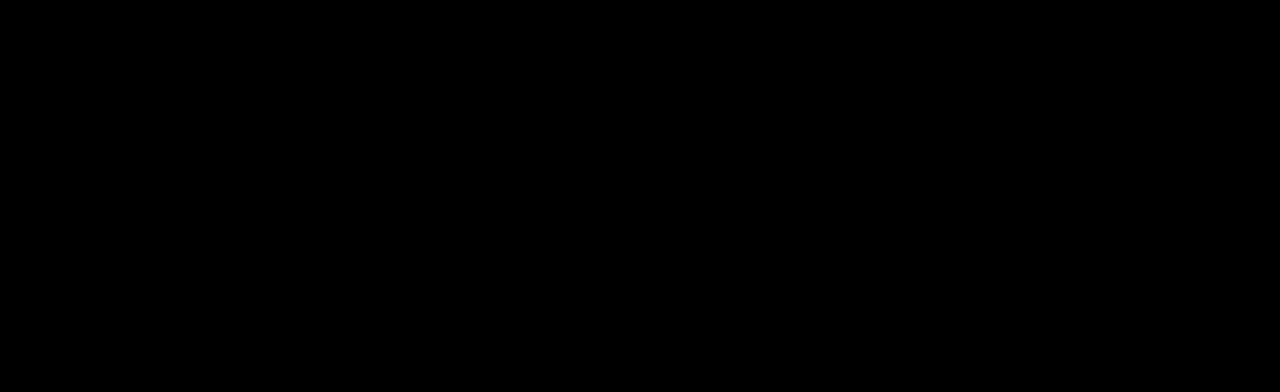
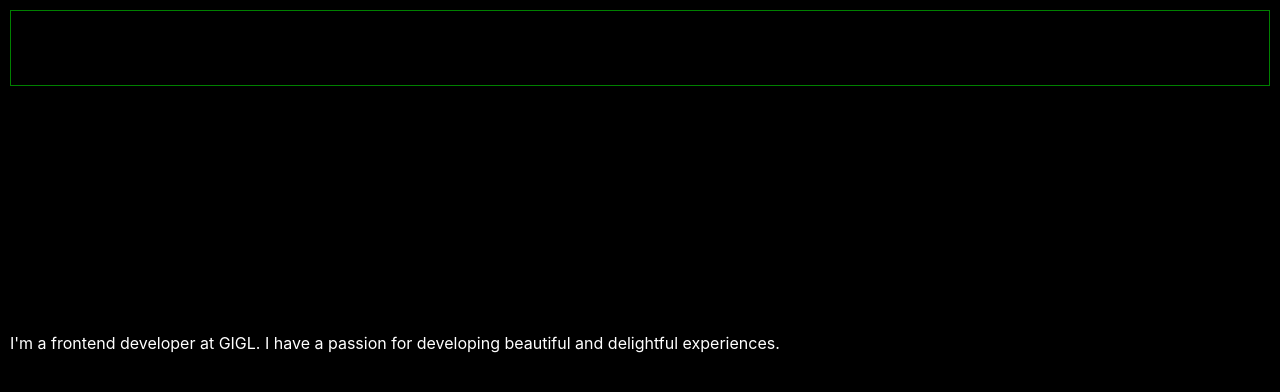
Before and after one commit to bimbowande/portfolio_me, a Next.js app: page / in a window 1280 px wide. Before the commit this address had no page. Shown: the top 392 px of the page. Built offline with nearby package versions, Linux system fonts and the light colour scheme.

Commit message:
landing page structure

```diff
--- /dev/null
+++ b/components/IntroductionText/IntroductionText.tsx
@@ -0,0 +1,21 @@
+import React from 'react'
+import { Container } from '../../styles';
+import { HeaderText } from '../../styles/Fonts';
+import { BodyText } from '../Navbar/styles';
+
+
+export interface IntroTextPropI {
+    title?:string,
+    text?: string
+}
+
+export const IntroductionText: React.FC<IntroTextPropI> = IntroTextPropI => {
+  return (
+    <Container>
+        <HeaderText>{IntroTextPropI?.title}</HeaderText>
+        <BodyText>
+            {IntroTextPropI?.text}
+        </BodyText>
+    </Container>
+  )
+}
--- a/components/Layout/Layout.tsx
+++ b/components/Layout/Layout.tsx
@@ -1,22 +1,24 @@
 import React, { ReactElement} from 'react'
-import { LayoutContainer } from '../../styles'
-import { MetaHead } from '../MetaHead'
-import { Navbar } from '../Navbar/Navbar'
+import { LayoutContainer } from '../../styles';
+import { MetaHead } from '../MetaHead';
+import { Navbar } from '../Navbar/Navbar';
+import {Manifest} from '../../pages/api/manifest'
 
-export interface Props {
-    children?: ReactElement,
-    title?: string
+
+
+export interface LayoutProps {
+    children?: ReactElement
 }
 
-export const Layout : React.FC<Props> = (Props) => {
+export const Layout : React.FC<LayoutProps> = LayoutProps => {
   return (
-   <>
+    <>
      <MetaHead/>
      <>
-     <LayoutContainer>
-        <Navbar title={Props?.title}/>
-        {Props?.children}
-     </LayoutContainer>
+      <LayoutContainer>
+          <Navbar title={Manifest?.personalInfo?.name}/>
+          {LayoutProps?.children}
+      </LayoutContainer>
      </>
    </>
   )
--- a/components/MetaHead/index.tsx
+++ b/components/MetaHead/index.tsx
@@ -8,6 +8,7 @@
             <meta name="description" content="." />
             <meta name="theme-color" content="#0a161c" />
             <meta name="viewport" content="width=device-width, initial-scale=1.0, maximum-scale=1.0, user-scalable=0"/>
+            <link rel="stylesheet" href="https://unicons.iconscout.com/release/v4.0.0/css/line.css"></link>
         </Head>
     )
 }
--- a/components/Navbar/Navbar.tsx
+++ b/components/Navbar/Navbar.tsx
@@ -1,6 +1,7 @@
 import React from 'react';
-import { Container} from '../../styles';
+
 import {HeaderText} from '../../styles/Fonts'
+import { NavContainer, NavIcon, NavIconContainer, NavText } from './styles';
 
 
 export interface NavbarI {
@@ -10,11 +11,14 @@
 
 export const Navbar: React.FC<NavbarI> = (NavbarI) => {
   return (
-    <Container>
+    <NavContainer>
+       <NavText>
         <HeaderText>{NavbarI?.title || `Username not found`}</HeaderText>
-        <div>
+       </NavText>
 
-        </div>
-        </Container>
+        <NavIconContainer>
+          <NavIcon className="uil uil-align-right"></NavIcon>
+        </NavIconContainer>
+    </NavContainer>
   )
 }
--- a/components/Navbar/styles.tsx
+++ b/components/Navbar/styles.tsx
@@ -1 +1,23 @@
 import styled from 'styled-components'
+
+export const NavIcon = styled.i`
+ font-size: 2.2rem
+
+`
+
+export const NavIconContainer =  styled.div`
+  width: 100%;
+  flex: 1
+`
+export const NavContainer =  styled.div`
+  display:flex;
+  width:100%;
+  border:1px solid green;
+`
+export const NavText = styled.div`
+  flex:9;
+`
+export const BodyText = styled.p`
+  color: #fff
+
+`
--- /dev/null
+++ b/components/SocialMedia/SocialMediaDesktop.tsx
@@ -0,0 +1,21 @@
+import React from 'react'
+
+export const SocialMediaDesktop = () => {
+  return (
+    <>
+        <div>
+            <h4>Twitter</h4>
+        </div>
+        <div>
+            <h4>Linkedin</h4>
+        </div>
+        <div>
+            <h4>Medium</h4>
+        </div>
+        <div>
+            <h4>Github</h4>
+        </div>
+    </>
+
+  )
+}
--- a/pages/api/manifest.tsx
+++ b/pages/api/manifest.tsx
@@ -5,7 +5,7 @@
 export const Manifest : ManifestType = {
 
     personalInfo:{
-        name:'',
+        name:'bimbo',
         summary:"I'm a frontend developer at GIGL. I have a passion for developing beautiful and delightful experiences.",
         title:'Frontend Engineer'
     },
--- a/pages/index.tsx
+++ b/pages/index.tsx
@@ -1,12 +1,19 @@
 import type { NextPage } from 'next'
+import { IntroductionText } from '../components/IntroductionText/IntroductionText'
 import { Layout } from '../components/Layout/Layout'
+import { SocialMediaDesktop } from '../components/SocialMedia/SocialMediaDesktop';
+import { Manifest } from './api/manifest';
+import { SectionContainer } from '../styles'
 
 
 
 const Home: NextPage = () => {
   return (
     <Layout>
-       <div>hi</div>
+       <SectionContainer>
+          <SocialMediaDesktop/>
+          <IntroductionText title={Manifest?.personalInfo?.title} text={Manifest?.personalInfo?.summary}/>
+       </SectionContainer>
     </Layout>
   )
 }
--- a/styles/Fonts/index.tsx
+++ b/styles/Fonts/index.tsx
@@ -3,12 +3,6 @@
 import {fontSize} from '../variables';
 
 
-
-
-
-
-
-
 export const HeaderText = styled.h1<HeaderTextI>`
   font-size: ${props=> props.fontSize || fontSize?.largeText };
 `
--- a/styles/index.tsx
+++ b/styles/index.tsx
@@ -1,13 +1,19 @@
 import styled from "styled-components";
 
-export const LayoutContainer = styled.div`
+export interface LayoutContainerProp{
+  bgColor?: string
+}
+
+export const LayoutContainer = styled.div<LayoutContainerProp>`
   width: 100%;
   height:100%;
   padding: 10px;
   background-color: #000;
-
 `
 
 export const Container =  styled.div`
-
 `
+export const SectionContainer =  styled.section`
+ width: 100%
+ border:1px solid red;
+`
```
Also changed, not shown: assets/Group_7413.svg (renamed from assets/Group 7413.svg).
